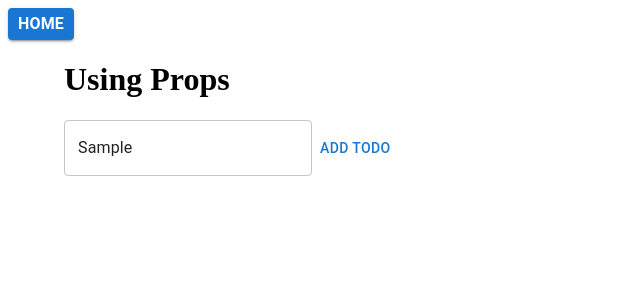
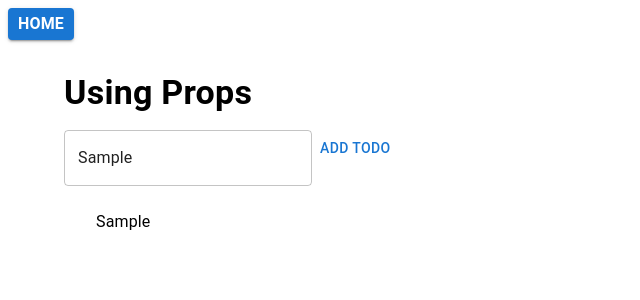
Before and after one commit to derek-0000/react-starter-challenges, a React (Vite) app: page /using-props in a window 1280 px wide. Both pictures are taken after typing "Sample" into the empty fields and a click on the button "ADD TODO". Shown: the top 300 px of the page, without its empty margins (0-640 px from the left). Built offline with nearby package versions, Linux system fonts and the light colour scheme.

Commit message:
Update Using Props

```diff
--- a/src/challenges/UsingProps.tsx
+++ b/src/challenges/UsingProps.tsx
@@ -1,26 +1,91 @@
-import { Button, Container, Stack, TextField } from "@mui/material";
+import {
+  Button,
+  Container,
+  List,
+  ListItem,
+  ListItemButton,
+  Stack,
+  TextField,
+  Typography,
+} from "@mui/material";
+import DeleteIcon from "@mui/icons-material/Delete";
+
 // Add required imports here
+import { useState } from "react";
 export default function UsingProps() {
   // Add your code here
+  const [task, setTask] = useState("");
+
+  const [data, setData] = useState<string[]>([]);
+
+  function addTodo(e: React.FormEvent<HTMLFormElement>) {
+    e.preventDefault();
+    if (!data.includes(task)) {
+      setData([...data, task]);
+    }
+  }
+
+  function deleteTodo(index: number) {
+    setData(data.filter((element) => element !== data[index]));
+  }
+
   return (
-    <Container>
-      <h1>Using Props</h1>
+    <Container sx={{ padding: 2 }}>
+      <Typography variant="h4" fontWeight={"bold"} marginY={2}>
+        Using Props
+      </Typography>
       <Stack direction="row">
-        <TextField />
-        <Button>Add Todo</Button>
+        <form onSubmit={addTodo}>
+          <TextField
+            required
+            value={task}
+            onChange={(e) => setTask(e.target.value)}
+          />
+          <Button type="submit">Add Todo</Button>
+        </form>
       </Stack>
-      <Stack>{/* Implement List of To Dos*/}</Stack>
+
+      <List>
+        {data.map((item, index) => (
+          <ToDo key={index} name={item} onDelete={() => deleteTodo(index)} />
+        ))}
+      </List>
     </Container>
   );
 }
 
 // Implement ToDo component with: ToDo name and a delete button that deletes the todo and only apears on hover
 
-/*
 type ToDoProps = {
   name: string;
   onDelete: () => void;
 };
 
-const ToDo = ({ name, onDelete }: ToDoProps) => <div>ToDo</div>;
-*/
+const ToDo = ({ name, onDelete }: ToDoProps) => {
+  const [active, isActive] = useState(false);
+
+  return (
+    <ListItem
+      onMouseOver={() => {
+        isActive(true);
+      }}
+      onMouseOut={() => {
+        isActive(false);
+      }}
+    >
+      <ListItemButton sx={{ justifyContent: "space-between" }}>
+        <Typography>{name} </Typography>
+
+        {active && (
+          <Button
+            onClick={onDelete}
+            variant="contained"
+            startIcon={<DeleteIcon />}
+          >
+            Delete
+          </Button>
+        )}
+      </ListItemButton>
+    </ListItem>
+  );
+};
```
